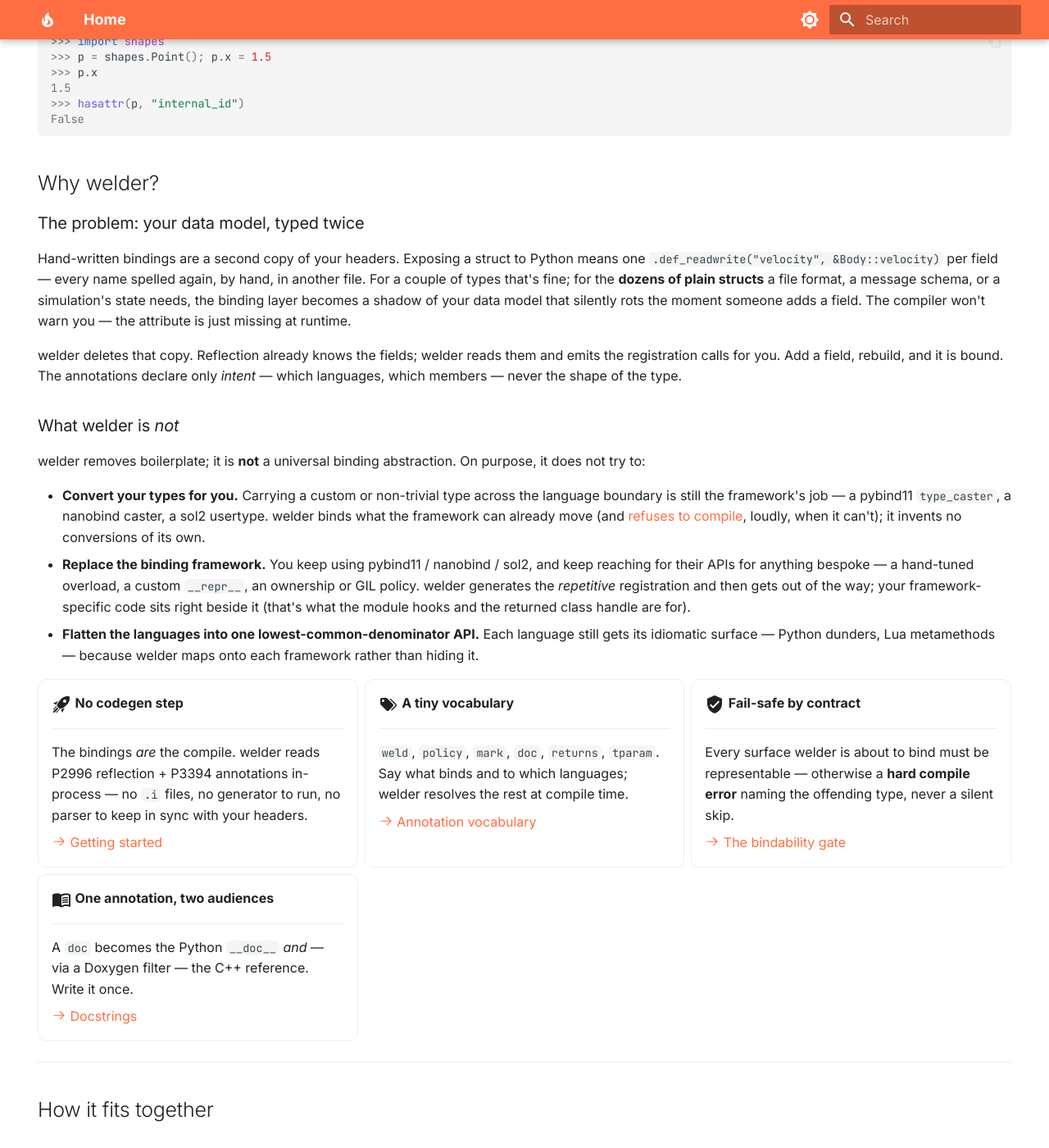
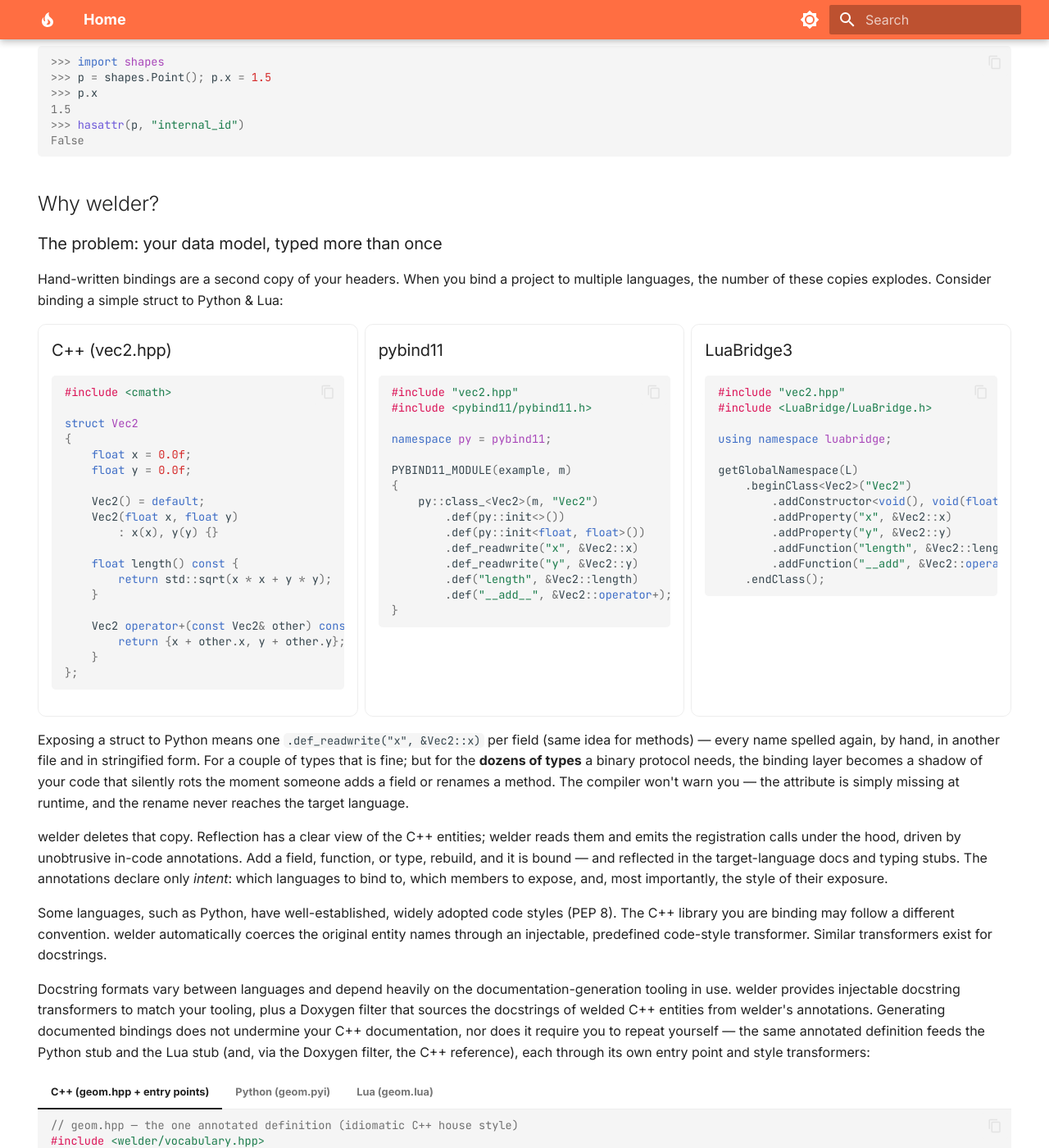
Before and after one commit to skarndev/welder, an MkDocs documentation site: the page built from docs/content/index.md, in a window 1280 px wide and 1400 px high, scrolled down 720 px. Shown: the whole window at 82% size. Built offline with MkDocs 1.6.1 and Material for MkDocs 9.7.7, drawn with Linux system fonts in a browser that asks for light colours; some of the changed text lies outside the part shown.

Commit message:
docs(index): proofread landing page + add C++/pyi/luacats comparison
Tighten the "Why welder?" prose (grammar, comma splices, hyphenation)
and replace the placeholder with a tabbed example showing one annotated
geom::Vec2 feeding the Python .pyi and Lua LuaCATS stubs. The C++ tab
carries the real entry points (pybind11 module, sol2 WELDER_MODULE,
luacats generator) with explicit docstring/code style transformers, and
uses a PascalCase house style so the pep8 conversion is visible in the
.pyi while naming::none keeps the raw names in the Lua stub.

Co-Authored-By: Claude Opus 4.8 <noreply@anthropic.com>

````diff
--- a/docs/content/index.md
+++ b/docs/content/index.md
@@ -11,9 +11,10 @@ Generate language bindings for annotated C++ types straight from
 <strong>C++26 reflection</strong> — no external code generator, no parsing step.
 </p>
 
-You mark a type with attributes describing *which languages* it should be exposed
-to and *which members* participate; welder reflects over it at **compile time** and
-emits the binding registration code (e.g. pybind11 `class_<T>` calls) directly.
+You mark a C++ entity with attributes describing *which languages* (currently Python & Lua) it should be
+exposed to and *which members* participate; welder reflects over it at **compile time** and emits the binding
+registration boilerplate directly, through template instantiation. On top of that, it carries the reflected
+documentation into the target-language module, enabling IDE autocompletion and static analysis.
 
 ```cpp
 #include <welder/vocabulary.hpp>            // annotation vocabulary
@@ -46,20 +47,221 @@ False
 
 ## Why welder?
 
-### The problem: your data model, typed twice
+### The problem: your data model, typed more than once
 
-Hand-written bindings are a second copy of your headers. Exposing a struct to Python
-means one `.def_readwrite("velocity", &Body::velocity)` per field — every name
-spelled again, by hand, in another file. For a couple of types that's fine; for the
-**dozens of plain structs** a file format, a message schema, or a simulation's state
-needs, the binding layer becomes a shadow of your data model that silently rots the
-moment someone adds a field. The compiler won't warn you — the attribute is just
-missing at runtime.
+Hand-written bindings are a second copy of your headers. When you bind a project to
+multiple languages, the number of these copies explodes. Consider binding a simple
+struct to Python & Lua:
 
-welder deletes that copy. Reflection already knows the fields; welder reads them and
-emits the registration calls for you. Add a field, rebuild, and it is bound. The
-annotations declare only *intent* — which languages, which members — never the shape
-of the type.
+<div class="grid cards" markdown>
+
+- ### C++ (vec2.hpp)
+
+    ```cpp
+    #include <cmath>
+
+    struct Vec2
+    {
+        float x = 0.0f;
+        float y = 0.0f;
+
+        Vec2() = default;
+        Vec2(float x, float y)
+            : x(x), y(y) {}
+
+        float length() const {
+            return std::sqrt(x * x + y * y);
+        }
+
+        Vec2 operator+(const Vec2& other) const {
+            return {x + other.x, y + other.y};
+        }
+    };
+    ```
+
+- ### pybind11
+
+    ```cpp
+    #include "vec2.hpp"
+    #include <pybind11/pybind11.h>
+
+    namespace py = pybind11;
+
+    PYBIND11_MODULE(example, m)
+    {
+        py::class_<Vec2>(m, "Vec2")
+            .def(py::init<>())
+            .def(py::init<float, float>())
+            .def_readwrite("x", &Vec2::x)
+            .def_readwrite("y", &Vec2::y)
+            .def("length", &Vec2::length)
+            .def("__add__", &Vec2::operator+);
+    }
+    ```
+
+- ### LuaBridge3
+
+    ```cpp
+    #include "vec2.hpp"
+    #include <LuaBridge/LuaBridge.h>
+
+    using namespace luabridge;
+
+    getGlobalNamespace(L)
+        .beginClass<Vec2>("Vec2")
+            .addConstructor<void(), void(float, float)>()
+            .addProperty("x", &Vec2::x)
+            .addProperty("y", &Vec2::y)
+            .addFunction("length", &Vec2::length)
+            .addFunction("__add", &Vec2::operator+)
+        .endClass();
+    ```
+
+</div>
+
+
+Exposing a struct to Python means one `.def_readwrite("x", &Vec2::x)` per field
+(same idea for methods) — every name spelled again, by hand, in another file and in stringified form.
+For a couple of types that is fine; but for the **dozens of types** a binary protocol needs,
+the binding layer becomes a shadow of your code that silently rots the moment someone adds a field or
+renames a method. The compiler won't warn you — the attribute is simply missing at runtime, and the
+rename never reaches the target language.
+
+welder deletes that copy. Reflection has a clear view of the C++ entities; welder reads them and
+emits the registration calls under the hood, driven by unobtrusive in-code annotations.
+Add a field, function, or type, rebuild, and it is bound — and reflected in the target-language
+docs and typing stubs. The annotations declare only *intent*: which languages to bind to, which
+members to expose, and, most importantly, the style of their exposure.
+
+Some languages, such as Python, have well-established, widely adopted code styles (PEP 8).
+The C++ library you are binding may follow a different convention. welder automatically coerces the
+original entity names through an injectable, predefined code-style transformer. Similar transformers
+exist for docstrings.
+
+Docstring formats vary between languages and depend heavily on the documentation-generation tooling in
+use. welder provides injectable docstring transformers to match your tooling, plus a Doxygen filter that
+sources the docstrings of welded C++ entities from welder's annotations. Generating documented bindings
+does not undermine your C++ documentation, nor does it require you to repeat yourself — the same
+annotated definition feeds the Python stub and the Lua stub (and, via the Doxygen filter, the C++
+reference), each through its own entry point and style transformers:
+
+=== "C++ (geom.hpp + entry points)"
+
+    ```cpp
+    // geom.hpp — the one annotated definition (idiomatic C++ house style)
+    #include <welder/vocabulary.hpp>
+
+    namespace geom {
+
+    struct [[=welder::weld(welder::lang::py, welder::lang::lua)]]
+           [[=welder::doc("A 2-D vector.")]]
+    Vec2
+    {
+        [[=welder::doc("The x component.")]] float X = 0.0f;
+        [[=welder::doc("The y component.")]] float Y = 0.0f;
+
+        Vec2() = default;
+        Vec2(float x, float y)
+            : X(x), Y(y) {}
+
+        [[=welder::doc("Squared Euclidean length.")]]
+        [[=welder::returns("the squared magnitude")]]
+        float LengthSquared() const {
+            return X * X + Y * Y;
+        }
+    };
+
+    } // namespace geom
+    ```
+
+    ```cpp
+    // geom_py.cpp — the importable Python module (geom.pyi is stubgen'd from it)
+    #include <welder/rods/python/pybind11/rod.hpp>
+    #include <welder/rods/python/naming.hpp>   // welder::rods::python::pep8
+
+    PYBIND11_MODULE(geom, m) {
+        welder::welder<
+            welder::rods::pybind11::rod<welder::rods::python::google_style>, // docstring style
+            welder::rods::python::pep8>                                      // code style
+        ::weld_namespace<^^geom>(m);
+    }
+    ```
+
+    ```cpp
+    // geom_lua.cpp — the require-able Lua module (luaopen_geom)
+    #include <welder/rods/lua/sol2/module.hpp>
+
+    WELDER_MODULE(geom, sol2) {}   // binds namespace ^^geom into the module
+    ```
+
+    ```cpp
+    // geom_stub.cpp — emits geom.lua (LuaCATS ---@meta) at build time
+    #include <welder/rods/lua/luacats/rod.hpp>
+
+    int main() {
+        welder::rods::luacats::rod
+            ::generate<^^geom, welder::naming::none>(std::cout);            // code style
+    }
+    ```
+
+=== "Python (geom.pyi)"
+
+    ```python
+    # X -> x, Y -> y, LengthSquared -> length_squared  (via pep8)
+    class Vec2:
+        """
+        A 2-D vector.
+        """
+        @typing.overload
+        def __init__(self) -> None: ...
+        @typing.overload
+        def __init__(self, x: float, y: float) -> None: ...
+        @property
+        def x(self) -> float:
+            """
+            The x component.
+            """
+        @x.setter
+        def x(self, arg0: float) -> None: ...
+        @property
+        def y(self) -> float:
+            """
+            The y component.
+            """
+        @y.setter
+        def y(self, arg0: float) -> None: ...
+        def length_squared(self) -> float:
+            """
+            Squared Euclidean length.
+
+            Returns:
+                the squared magnitude
+            """
+    ```
+
+=== "Lua (geom.lua)"
+
+    ```lua
+    ---@meta
+    -- naming::none keeps the raw C++ names (X, Y, LengthSquared)
+
+    geom = {}
+
+    --- A 2-D vector.
+    ---@class geom.Vec2
+    ---@field X number The x component.
+    ---@field Y number The y component.
+    geom.Vec2 = {}
+
+    ---@return geom.Vec2
+    ---@overload fun(x: number, y: number): geom.Vec2
+    function geom.Vec2.new() end
+
+    --- Squared Euclidean length.
+    ---@return number the squared magnitude
+    function geom.Vec2:LengthSquared() end
+    ```
+
 
 ### What welder is *not*
 
@@ -68,10 +270,10 @@ purpose, it does not try to:
 
 - **Convert your types for you.** Carrying a custom or non-trivial type across the
   language boundary is still the framework's job — a pybind11 `type_caster`, a
-  nanobind caster, a sol2 usertype. welder binds what the framework can already move
+  nanobind caster, a sol2 usertype, etc. welder binds what the framework can already move
   (and [refuses to compile](guide/bindability.md), loudly, when it can't); it
   invents no conversions of its own.
-- **Replace the binding framework.** You keep using pybind11 / nanobind / sol2, and
+- **Replace the binding framework.** You keep using pybind11 / nanobind / sol2 / luabridge3, and
   keep reaching for their APIs for anything bespoke — a hand-tuned overload, a custom
   `__repr__`, an ownership or GIL policy. welder generates the *repetitive*
   registration and then gets out of the way; your framework-specific code sits right
````
